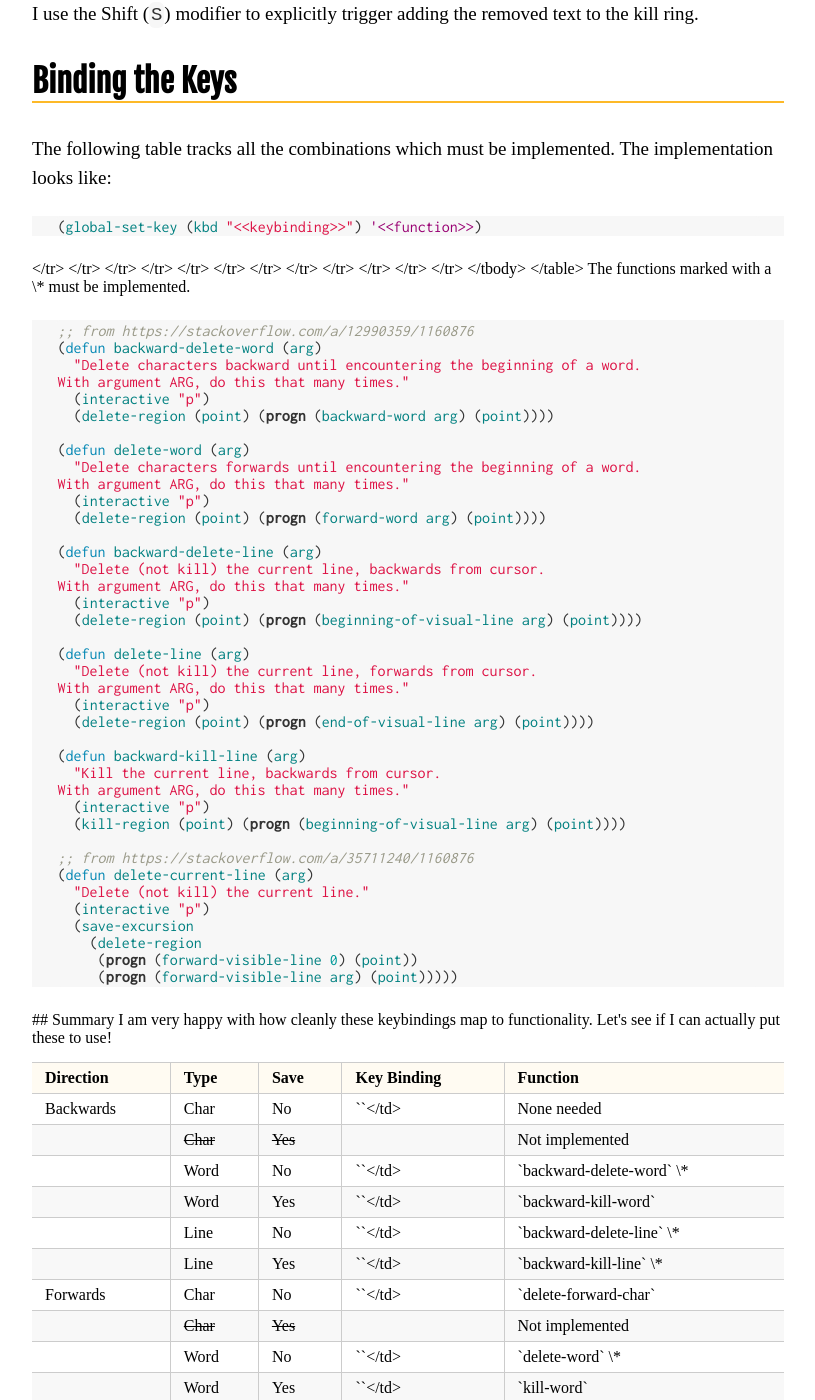
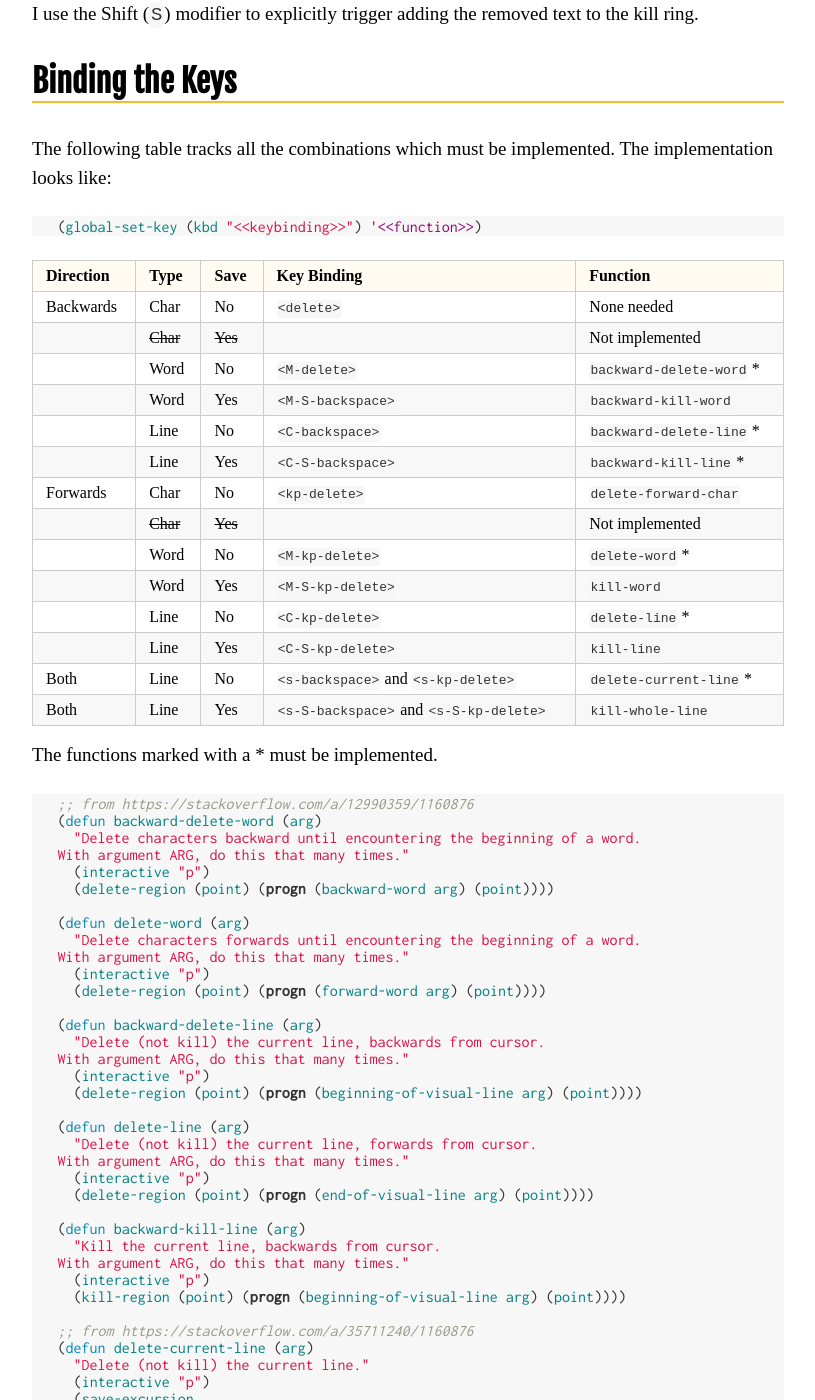
Before and after one commit to gonsie/gonsie.github.io, a Jekyll site: the page built from _posts/2018-07-04-delete-v-kill.md, in a window 1280 px wide and 1400 px high, scrolled down 2192 px. Shown: the whole window, without its empty margins (232-1047 px from the left). Built offline with Jekyll 4.4.1, drawn with Linux system fonts in a browser that asks for light colours; some web fonts are replaced; some of the changed lines change nothing that is shown; some of the changed text lies outside the part shown.

Commit message:
fixed the table

```diff
--- a/_posts/2018-07-04-delete-v-kill.md
+++ b/_posts/2018-07-04-delete-v-kill.md
@@ -89,159 +89,24 @@ The implementation looks like:
 (global-set-key (kbd "<<keybinding>>") '<<function>>)
 {% endhighlight %}
 
-<table id="org58c9b12" border="2" cellspacing="0" cellpadding="6" rules="groups" frame="hsides">
+| Direction | Type   | Save  | Key Binding                             | Function                 |
+|-----------|--------|-------|-----------------------------------------|--------------------------|
+| Backwards | Char   | No    | `<delete>`                              | None needed              |
+|           | <del>Char</del> | <del>Yes</del> |                                         | Not implemented          |
+|           | Word   | No    | `<M-delete>`                            | `backward-delete-word` * |
+|           | Word   | Yes   | `<M-S-backspace>`                       | `backward-kill-word`     |
+|           | Line   | No    | `<C-backspace>`                         | `backward-delete-line` * |
+|           | Line   | Yes   | `<C-S-backspace>`                       | `backward-kill-line` *   |
+| Forwards  | Char   | No    | `<kp-delete>`                           | `delete-forward-char`    |
+|           | <del>Char</del> | <del>Yes</del> |                                         | Not implemented          |
+|           | Word   | No    | `<M-kp-delete>`                         | `delete-word` *          |
+|           | Word   | Yes   | `<M-S-kp-delete>`                       | `kill-word`              |
+|           | Line   | No    | `<C-kp-delete>`                         | `delete-line` *          |
+|           | Line   | Yes   | `<C-S-kp-delete>`                       | `kill-line`              |
+| Both      | Line   | No    | `<s-backspace>` and `<s-kp-delete>`     | `delete-current-line` *  |
+| Both      | Line   | Yes   | `<s-S-backspace>` and `<s-S-kp-delete>` | `kill-whole-line`        |
 
-
-<colgroup>
-<col  class="org-left" />
-
-<col  class="org-left" />
-
-<col  class="org-left" />
-
-<col  class="org-left" />
-
-<col  class="org-left" />
-</colgroup>
-<thead>
-<tr>
-<th scope="col" class="org-left">Direction</th>
-<th scope="col" class="org-left">Type</th>
-<th scope="col" class="org-left">Save</th>
-<th scope="col" class="org-left">Key Binding</th>
-<th scope="col" class="org-left">Function</th>
-</tr>
-</thead>
-
-<tbody>
-<tr>
-<td class="org-left">Backwards</td>
-<td class="org-left">Char</td>
-<td class="org-left">No</td>
-<td class="org-left">`<delete>`</td>
-<td class="org-left">None needed</td>
-</tr>
-
-
-<tr>
-<td class="org-left">&#xa0;</td>
-<td class="org-left"><del>Char</del></td>
-<td class="org-left"><del>Yes</del></td>
-<td class="org-left">&#xa0;</td>
-<td class="org-left">Not implemented</td>
-</tr>
-
-
-<tr>
-<td class="org-left">&#xa0;</td>
-<td class="org-left">Word</td>
-<td class="org-left">No</td>
-<td class="org-left">`<M-delete>`</td>
-<td class="org-left">`backward-delete-word` \*</td>
-</tr>
-
-
-<tr>
-<td class="org-left">&#xa0;</td>
-<td class="org-left">Word</td>
-<td class="org-left">Yes</td>
-<td class="org-left">`<M-S-backspace>`</td>
-<td class="org-left">`backward-kill-word`</td>
-</tr>
-
-
-<tr>
-<td class="org-left">&#xa0;</td>
-<td class="org-left">Line</td>
-<td class="org-left">No</td>
-<td class="org-left">`<C-backspace>`</td>
-<td class="org-left">`backward-delete-line` \*</td>
-</tr>
-
-
-<tr>
-<td class="org-left">&#xa0;</td>
-<td class="org-left">Line</td>
-<td class="org-left">Yes</td>
-<td class="org-left">`<C-S-backspace>`</td>
-<td class="org-left">`backward-kill-line` \*</td>
-</tr>
-
-
-<tr>
-<td class="org-left">Forwards</td>
-<td class="org-left">Char</td>
-<td class="org-left">No</td>
-<td class="org-left">`<kp-delete>`</td>
-<td class="org-left">`delete-forward-char`</td>
-</tr>
-
-
-<tr>
-<td class="org-left">&#xa0;</td>
-<td class="org-left"><del>Char</del></td>
-<td class="org-left"><del>Yes</del></td>
-<td class="org-left">&#xa0;</td>
-<td class="org-left">Not implemented</td>
-</tr>
-
-
-<tr>
-<td class="org-left">&#xa0;</td>
-<td class="org-left">Word</td>
-<td class="org-left">No</td>
-<td class="org-left">`<M-kp-delete>`</td>
-<td class="org-left">`delete-word` \*</td>
-</tr>
-
-
-<tr>
-<td class="org-left">&#xa0;</td>
-<td class="org-left">Word</td>
-<td class="org-left">Yes</td>
-<td class="org-left">`<M-S-kp-delete>`</td>
-<td class="org-left">`kill-word`</td>
-</tr>
-
-
-<tr>
-<td class="org-left">&#xa0;</td>
-<td class="org-left">Line</td>
-<td class="org-left">No</td>
-<td class="org-left">`<C-kp-delete>`</td>
-<td class="org-left">`delete-line` \*</td>
-</tr>
-
-
-<tr>
-<td class="org-left">&#xa0;</td>
-<td class="org-left">Line</td>
-<td class="org-left">Yes</td>
-<td class="org-left">`<C-S-kp-delete>`</td>
-<td class="org-left">`kill-line`</td>
-</tr>
-
-
-<tr>
-<td class="org-left">Both</td>
-<td class="org-left">Line</td>
-<td class="org-left">No</td>
-<td class="org-left">`<s-backspace>` and `<s-kp-delete>`</td>
-<td class="org-left">`delete-current-line` \*</td>
-</tr>
-
-
-<tr>
-<td class="org-left">Both</td>
-<td class="org-left">Line</td>
-<td class="org-left">Yes</td>
-<td class="org-left">`<s-S-backspace>` and `<s-S-kp-delete>`</td>
-<td class="org-left">`kill-whole-line`</td>
-</tr>
-</tbody>
-</table>
-
-The functions marked with a \* must be implemented.
+The functions marked with a * must be implemented.
 
 {% highlight elisp %}
 ;; from https://stackoverflow.com/a/12990359/1160876
```
